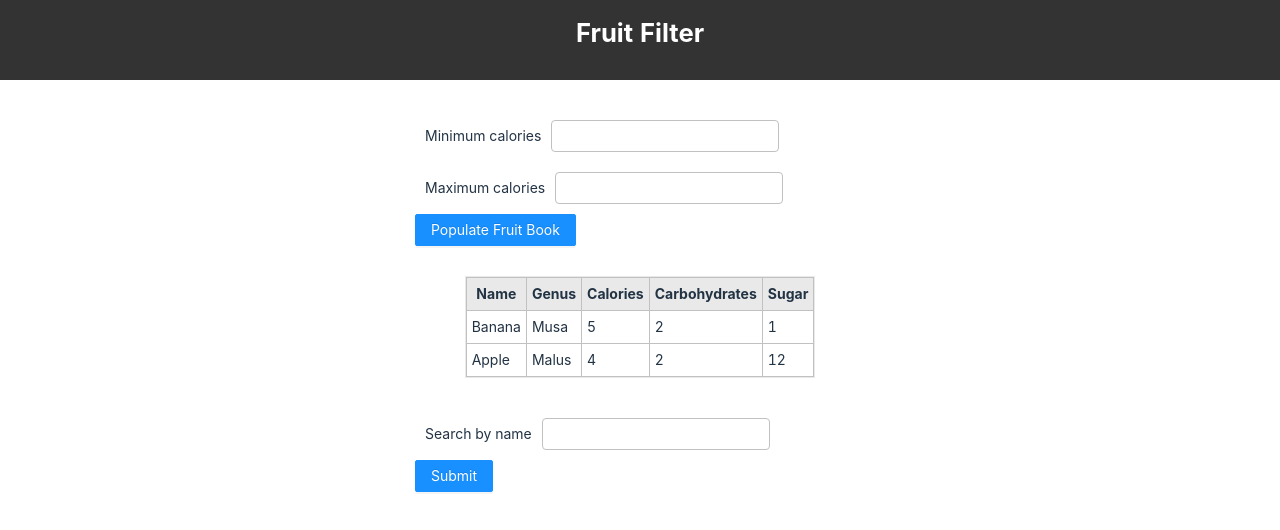
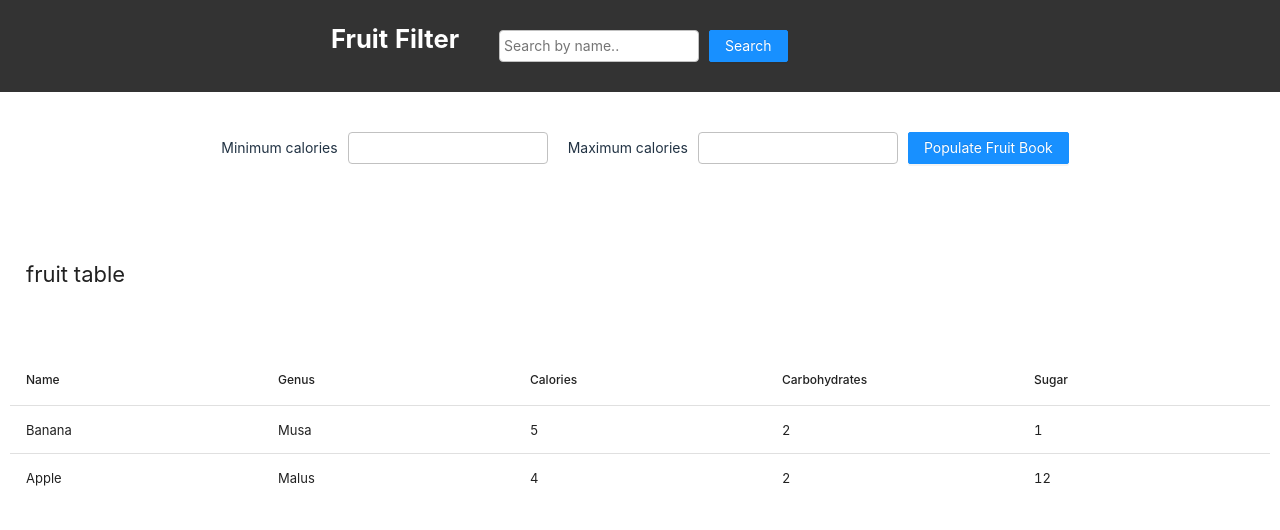
Before and after one commit to japickering/frontend-technical-test, a React (Create React App) app: page / in a window 1280 px wide. Shown: the top 530 px of the page. Built offline with nearby package versions, Linux system fonts and the light colour scheme.

Commit message:
add react-data-table plugin for sortable columns

```diff
--- a/package.json
+++ b/package.json
@@ -12,8 +12,10 @@
     "@types/react-dom": "^17.0.11",
     "antd": "^4.21.6",
     "react": "^17.0.2",
+    "react-data-table-component": "^7.5.2",
     "react-dom": "^17.0.2",
     "react-scripts": "5.0.0",
+    "styled-components": "^5.3.5",
     "typescript": "^4.5.5",
     "web-vitals": "^2.1.4"
   },
--- a/src/App.tsx
+++ b/src/App.tsx
@@ -9,12 +9,12 @@ function App() {
   return (
     <div className='wrapper'>
       <header className='header'>
-         <h1>Fruit Filter</h1>
+        <h1>Fruit Filter</h1>
+        <DynamicSearch />
       </header>
       <main>
         <FilterForm />
         <FruitTable />
-        <DynamicSearch />
       </main>
     </div>
   );
--- a/src/components/DynamicSearch.tsx
+++ b/src/components/DynamicSearch.tsx
@@ -8,15 +8,14 @@ const search = 'banana';
 const DynamicSearch = () => (
   <form>
     <div className='form-group'>
-      <label htmlFor='search'>Search by name</label>
-      <input type='text' className='form-control' name='search' id='search' />
+      <input type='text' id='search' name='search' className='form-control' placeholder='Search by name..' />
     </div>
     <Button
       type='primary'
       onClick={() => {
         searchQuery(search);
       }}>
-      Submit
+      Search
     </Button>
   </form>
 );
--- a/src/components/FruitTable.tsx
+++ b/src/components/FruitTable.tsx
@@ -1,32 +1,7 @@
-// TODO: tables columns should be sortable based on the API data
-const FruitTable = () => (
-	<table className="fruit-table">
-      <thead>
-         <tr>
-            <th>Name</th>
-            <th>Genus</th>
-            <th>Calories</th>
-            <th>Carbohydrates</th>
-            <th>Sugar</th>
-         </tr>
-      </thead>
-      <tbody>
-         <tr>
-            <td>Banana</td>
-            <td>Musa</td>
-            <td>5</td>
-            <td>2</td>
-            <td>1</td>
-         </tr>
-         <tr>
-            <td>Apple</td>
-            <td>Malus</td>
-            <td>4</td>
-            <td>2</td>
-            <td>12</td>
-         </tr>
-      </tbody>
-	</table>
-);
+import DataTable from 'react-data-table-component';
+import { data, columns } from '../constants/table';
 
-export default FruitTable;
+// TODO: pass data schema from API results
+export default function FruitTable() {
+  return <DataTable title='fruit table' data={data} columns={columns} highlightOnHover pointerOnHover />;
+}
--- /dev/null
+++ b/src/constants/table.ts
@@ -0,0 +1,47 @@
+// Mock up sortable table
+export const data = [
+  {
+    id: 1,
+    name: 'Banana',
+    genus: 'Musa',
+    calories: 5,
+    carbohydrates: 2,
+    sugar: 1,
+  },
+  {
+    id: 2,
+    name: 'Apple',
+    genus: 'Malus',
+    calories: 4,
+    carbohydrates: 2,
+    sugar: 12,
+  },
+];
+
+export const columns = [
+  {
+    name: 'Name',
+    selector: (row: { name: string }) => row.name,
+    sortable: true,
+  },
+  {
+    name: 'Genus',
+    selector: (row: { genus: string }) => row.genus,
+    sortable: true,
+  },
+  {
+    name: 'Calories',
+    selector: (row: { calories: number }) => row.calories,
+    sortable: true,
+  },
+  {
+    name: 'Carbohydrates',
+    selector: (row: { carbohydrates: number }) => row.carbohydrates,
+    sortable: true,
+  },
+  {
+    name: 'Sugar',
+    selector: (row: { sugar: number }) => row.sugar,
+    sortable: true,
+  },
+];
--- a/src/styles/App.css
+++ b/src/styles/App.css
@@ -12,9 +12,8 @@
 
 .header {
   display: flex;
-  position: relative;
   min-height: 10vh;
-  flex-direction: column;
+  flex-direction: row;
   align-items: center;
   justify-content: center;
   background-color: var(--dark);
@@ -64,11 +63,12 @@ form {
 }
 
 .form-group {
-  display: block;
+  display: inline-block;
   padding: 10px;
 }
 
 input[type='text'] {
+  width: 200px;
   margin-left: 10px;
   padding: 4px;
   border: 1px solid var(--lightgrey);
@@ -86,22 +86,24 @@ input[type='text'] {
   visibility: hidden;
 }
 
-.fruit-table {
-margin: 10px;
-  display: block;
+table {
+  display: table;
+  margin: 10px;
+  width: 100%;
+  max-width: 500px;
   border: 1px solid var(--chrome);
 }
 
-.fruit-table th,
-.fruit-table td {
+table th,
+table td {
   margin: 0;
   padding: 5px;
   background-color: transparent;
   border: 1px solid var(--lightgrey);
 }
 
-.fruit-table th {
-   background-color: var(--chrome);
+table th {
+  background-color: var(--chrome);
 }
 
 .search-form {
```
Also changed, not shown: src/components/FilterForm.tsx (+5 -5 lines), 1 other file (tests, documents, lock files or other folders).
